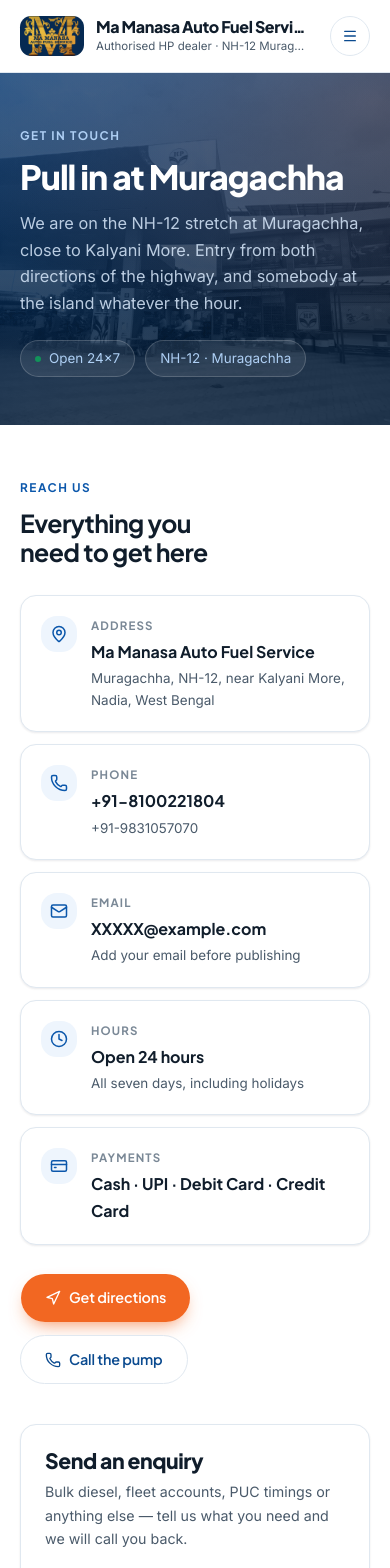
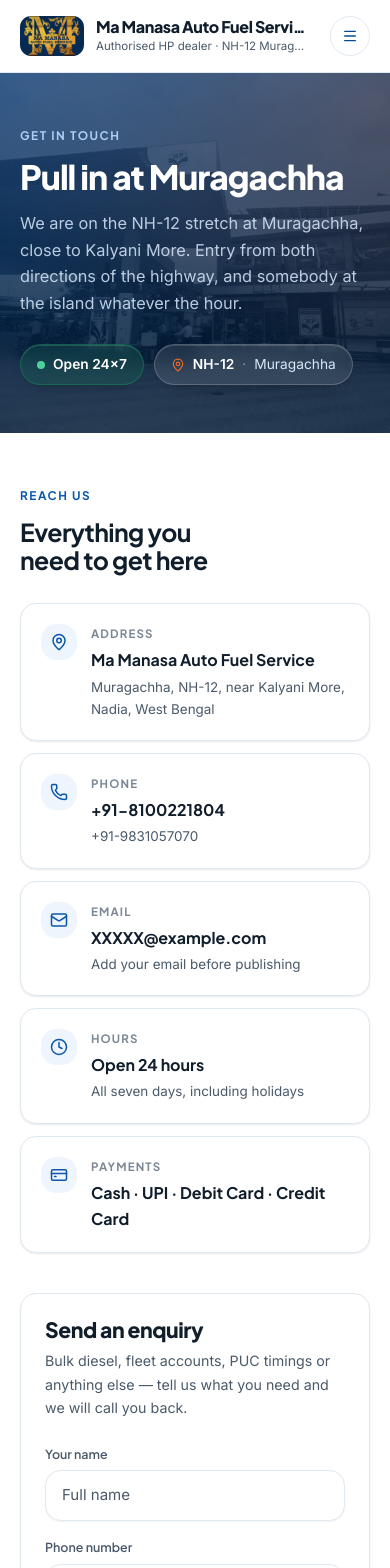
Before and after one commit to iim-marketers/ma-manasa-petrol-pump, a Next.js app: page /contact in a window 390 px wide. Shown: the top 1568 px of the page. Built offline with nearby package versions, Linux system fonts and the light colour scheme.

Commit message:
new changes

```diff
--- a/src/app/contact/page.tsx
+++ b/src/app/contact/page.tsx
@@ -1,14 +1,13 @@
 import type { Metadata } from "next";
-import { Clock, CreditCard, Mail, MapPin, Navigation, Phone } from "lucide-react";
+import { Clock, CreditCard, Mail, MapPin, Phone } from "lucide-react";
 
 import { Container, Section, SectionHead } from "@/components/container";
 import { EnquiryForm } from "@/components/enquiry-form";
 import { IconChip } from "@/components/icons";
-import { LinkButton } from "@/components/link-button";
 import { MapEmbed } from "@/components/map-embed";
 import { PageHero } from "@/components/page-hero";
 import { Reveal } from "@/components/reveal";
-import { businessHours, paymentMethods, photos, site } from "@/lib/site";
+import { paymentMethods, photos, site } from "@/lib/site";
 
 export const metadata: Metadata = {
   title: "Contact Us",
@@ -97,27 +96,6 @@
                 </div>
               ))}
             </dl>
-
-            <div className="mt-7 flex flex-wrap gap-3">
-              <LinkButton
-                href={site.mapsLink}
-                external
-                variant="flame"
-                size="pill"
-              >
-                <Navigation aria-hidden="true" />
-                Get directions
-              </LinkButton>
-              <LinkButton
-                href={site.phoneHref}
-                variant="soft"
-                size="pill"
-                className="border"
-              >
-                <Phone aria-hidden="true" />
-                Call the pump
-              </LinkButton>
-            </div>
           </Reveal>
 
           <Reveal delay={80}>
@@ -134,45 +112,9 @@
             lede="Right on the highway with entry from both directions — no detour into town."
           />
 
-          <div className="grid gap-4 lg:grid-cols-[1.45fr_0.55fr]">
+          <div className="grid gap-4 lg:grid-cols-1">
             <Reveal>
               <MapEmbed />
-            </Reveal>
-
-            <Reveal delay={60}>
-              <div className="card-base h-full overflow-hidden">
-                <div className="border-b border-line p-5">
-                  <h3 className="t-h3">Opening hours</h3>
-                  <p className="mt-1 text-[0.84rem] text-ink-2">
-                    {site.hoursNote}
-                  </p>
-                </div>
-                <table className="w-full text-left">
-                  <caption className="sr-only">Opening hours by day</caption>
-                  <tbody>
-                    {businessHours.map((row) => (
-                      <tr key={row.day} className="border-b border-line/70">
-                        <th
-                          scope="row"
-                          className="px-5 py-2.5 text-[0.88rem] font-medium text-ink-2"
-                        >
-                          {row.day}
-                        </th>
-                        <td className="px-5 py-2.5 text-right text-[0.85rem] tabular-nums text-ink">
-                          {row.opens} – {row.closes}
-                        </td>
-                      </tr>
-                    ))}
-                  </tbody>
-                </table>
-                <p className="flex items-center gap-2 px-5 py-4 text-[0.84rem] font-semibold text-leaf-700">
-                  <i
-                    className="animate-dot size-1.5 rounded-full bg-leaf-500"
-                    aria-hidden="true"
-                  />
-                  Open right now
-                </p>
-              </div>
             </Reveal>
           </div>
         </Container>
--- a/src/app/gallery/page.tsx
+++ b/src/app/gallery/page.tsx
@@ -1,7 +1,6 @@
 import type { Metadata } from "next";
 
 import { Container, Section } from "@/components/container";
-import { CtaBand } from "@/components/cta-band";
 import { PageHero } from "@/components/page-hero";
 import { Photo } from "@/components/photo";
 import { Reveal } from "@/components/reveal";
@@ -28,9 +27,7 @@
 
       <Section tone="surface">
         <Container>
-          {/* The lead tile takes a 2x2 block; the eight that follow fill the
-              remaining cells of the four-column grid exactly. */}
-          <Reveal className="grid grid-cols-2 gap-3 sm:auto-rows-[13rem] sm:grid-cols-4 lg:auto-rows-[15.5rem]">
+          <Reveal className="grid grid-cols-2 gap-3 sm:auto-rows-52 sm:grid-cols-4 lg:auto-rows-62">
             {gallery.map((tile, i) => (
               <Photo
                 key={tile.caption}
@@ -48,16 +45,11 @@
           </Reveal>
 
           <p className="mt-8 text-center text-[0.86rem] text-ink-2">
-            All photographs taken at {site.name}, {site.highway}{" "}
-            {site.locality}.
+            All photographs taken at {site.name}, {site.highway} {site.locality}
+            .
           </p>
         </Container>
       </Section>
-
-      <CtaBand
-        title="The real thing is better."
-        body="Pull in off NH-12 at Muragachha and see the forecourt for yourself — any hour, any day."
-      />
     </>
   );
 }
--- a/src/app/globals.css
+++ b/src/app/globals.css
@@ -34,6 +34,8 @@
   --color-hp-red: #e1251b;
 
   --color-leaf-50: #e9f7f0;
+  /* legible green on the dark brand bands */
+  --color-leaf-300: #4bd39b;
   --color-leaf-500: #12925a;
   --color-leaf-700: #0b6b41;
 
@@ -260,6 +262,14 @@
     );
   }
 
+  /* Meta chip for the dark brand bands (hero status, location) */
+  .chip-onDark {
+    @apply inline-flex items-center gap-2 rounded-pill border px-4 py-2 backdrop-blur-sm;
+    box-shadow:
+      inset 0 1px 0 rgb(255 255 255 / 0.14),
+      0 6px 18px -12px rgb(0 0 0 / 0.7);
+  }
+
   /* Thin rule used above section headings */
   .rule-accent::before {
     content: "";
@@ -329,6 +339,23 @@
   animation: pulse-dot 2.2s infinite;
 }
 
+/* Same pulse, tuned to read against the dark bands */
+@keyframes pulse-dot-bright {
+  0% {
+    box-shadow: 0 0 0 0 rgb(75 211 155 / 0.6);
+  }
+  70% {
+    box-shadow: 0 0 0 9px rgb(75 211 155 / 0);
+  }
+  100% {
+    box-shadow: 0 0 0 0 rgb(75 211 155 / 0);
+  }
+}
+
+.animate-dot-bright {
+  animation: pulse-dot-bright 2.2s infinite;
+}
+
 @media (prefers-reduced-motion: reduce) {
   *,
   *::before,
--- a/src/components/locate-band.tsx
+++ b/src/components/locate-band.tsx
@@ -1,8 +1,7 @@
-import { ArrowUpRight, Car, Navigation, ParkingCircle } from "lucide-react";
+import { ParkingCircle } from "lucide-react";
 
 import { Container, Section, SectionHead } from "@/components/container";
 import { IconChip } from "@/components/icons";
-import { LinkButton } from "@/components/link-button";
 import { MapEmbed } from "@/components/map-embed";
 import { Reveal } from "@/components/reveal";
 import { nearby, site } from "@/lib/site";
@@ -20,17 +19,6 @@
           eyebrow="Locate us"
           title="On the highway, not off it"
           lede={`Direct ${site.highway} frontage with a wide entry and a separate exit, so a loaded truck can swing in and pull out without reversing across traffic.`}
-          action={
-            <LinkButton
-              href={site.mapsLink}
-              external
-              variant="flame"
-              size="pill"
-            >
-              <Navigation aria-hidden="true" />
-              Get directions
-            </LinkButton>
-          }
         />
 
         <div className="grid gap-4 lg:grid-cols-[1.4fr_0.6fr]">
@@ -86,29 +74,6 @@
                 </p>
               </div>
             </div>
-
-            <a
-              href={site.mapsLink}
-              target="_blank"
-              rel="noopener noreferrer"
-              className="card-base card-hover group flex items-center gap-3.5 p-6"
-            >
-              <IconChip size="sm" tone="flame">
-                <Car aria-hidden="true" />
-              </IconChip>
-              <div className="min-w-0 flex-1">
-                <h3 className="font-display text-[0.95rem] font-bold text-ink">
-                  Entry from both directions
-                </h3>
-                <p className="mt-1 text-[0.84rem] text-ink-2">
-                  Northbound and southbound on {site.highway}.
-                </p>
-              </div>
-              <ArrowUpRight
-                className="size-4 shrink-0 text-ink-3 transition-transform duration-300 group-hover:translate-x-0.5 group-hover:-translate-y-0.5"
-                aria-hidden="true"
-              />
-            </a>
           </Reveal>
         </div>
       </Container>
--- a/src/components/page-hero.tsx
+++ b/src/components/page-hero.tsx
@@ -1,6 +1,6 @@
 import Image from "next/image";
 import Link from "next/link";
-import { ChevronRight } from "lucide-react";
+import { ChevronRight, MapPin } from "lucide-react";
 
 import { Container } from "@/components/container";
 import { site } from "@/lib/site";
@@ -33,35 +33,31 @@
       />
 
       <Container className="py-12 lg:py-16">
-        {/* <nav
-          aria-label="Breadcrumb"
-          className="mb-5 flex items-center gap-1.5 text-[0.82rem] text-brand-200"
-        >
-          <Link href="/" className="transition-colors hover:text-white">
-            Home
-          </Link>
-          <ChevronRight className="size-3.5" aria-hidden="true" />
-          <span className="text-white">{crumb}</span>
-        </nav> */}
-
         <span className="t-eyebrow mb-3 text-brand-200">{eyebrow}</span>
         <h1 className="t-display max-w-[20ch] text-white">{title}</h1>
         <p className="mt-4 max-w-[62ch] text-[1.02rem] leading-relaxed text-brand-100/85">
           {lede}
         </p>
 
-        <p className="mt-6 flex flex-wrap items-center gap-2.5 text-[0.84rem] text-brand-200">
-          <span className="inline-flex items-center gap-2 rounded-pill border border-white/18 bg-white/8 px-3.5 py-1.5">
+        {/* Status + location, given more weight than plain grey chips. */}
+        <div className="mt-7 flex flex-wrap items-center gap-2.5 text-[0.86rem]">
+          <span className="chip-onDark border-leaf-500/45 bg-leaf-500/18 font-semibold text-white">
             <i
-              className="animate-dot size-1.5 rounded-full bg-leaf-500"
+              className="animate-dot-bright size-2 rounded-full bg-leaf-300"
               aria-hidden="true"
             />
             Open 24×7
           </span>
-          <span className="rounded-pill border border-white/18 bg-white/8 px-3.5 py-1.5">
-            {site.highway} · {site.locality}
+
+          <span className="chip-onDark border-white/20 bg-white/10 text-brand-100">
+            <MapPin className="size-3.5 text-flame-500" aria-hidden="true" />
+            <span className="font-semibold text-white">{site.highway}</span>
+            <span className="text-brand-200/60" aria-hidden="true">
+              ·
+            </span>
+            {site.locality}
           </span>
-        </p>
+        </div>
       </Container>
     </section>
   );
```
Also changed, not shown: src/app/about/page.tsx (+6 -11 lines), src/app/page.tsx (+3 -25 lines), src/app/services/page.tsx (+2 -6 lines).
